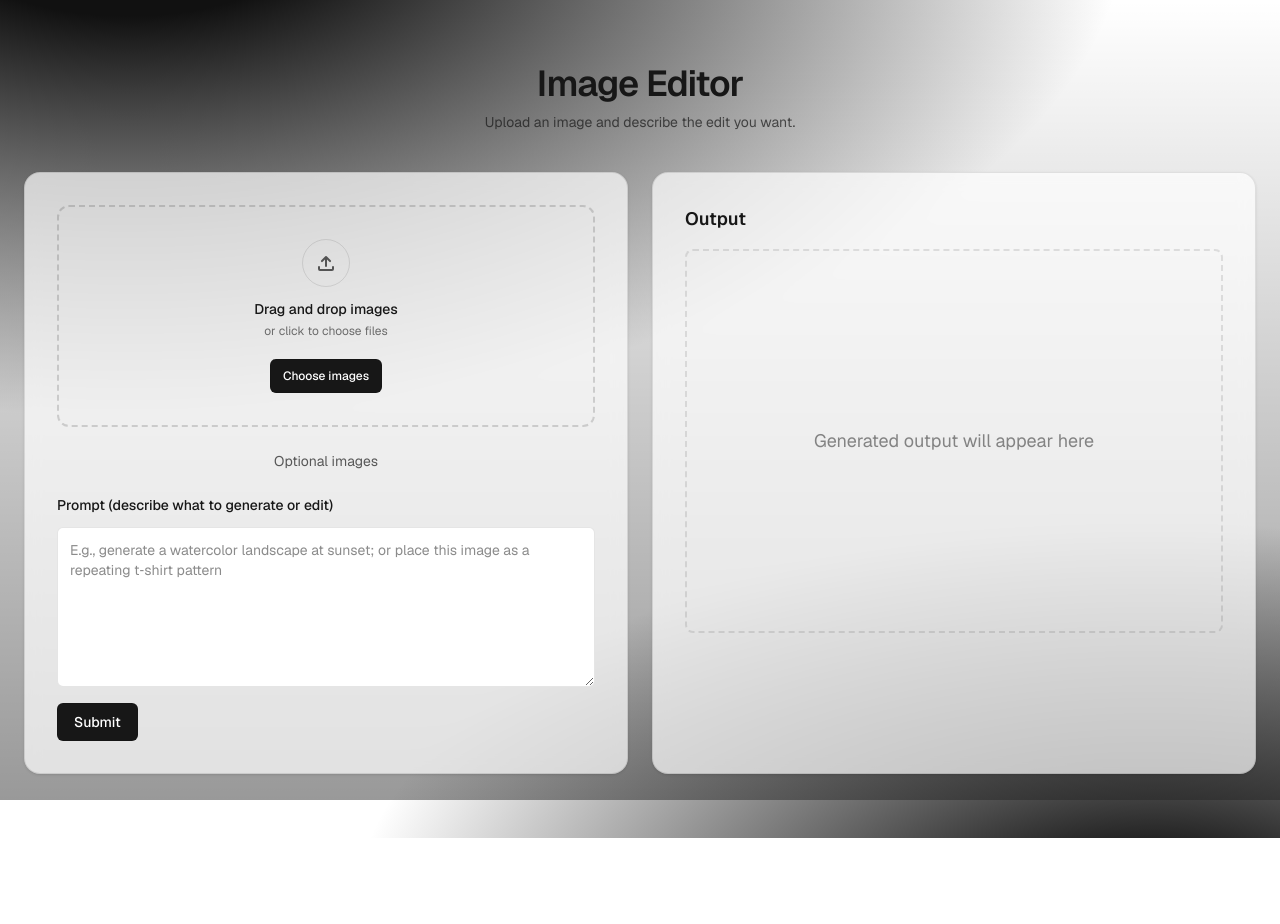
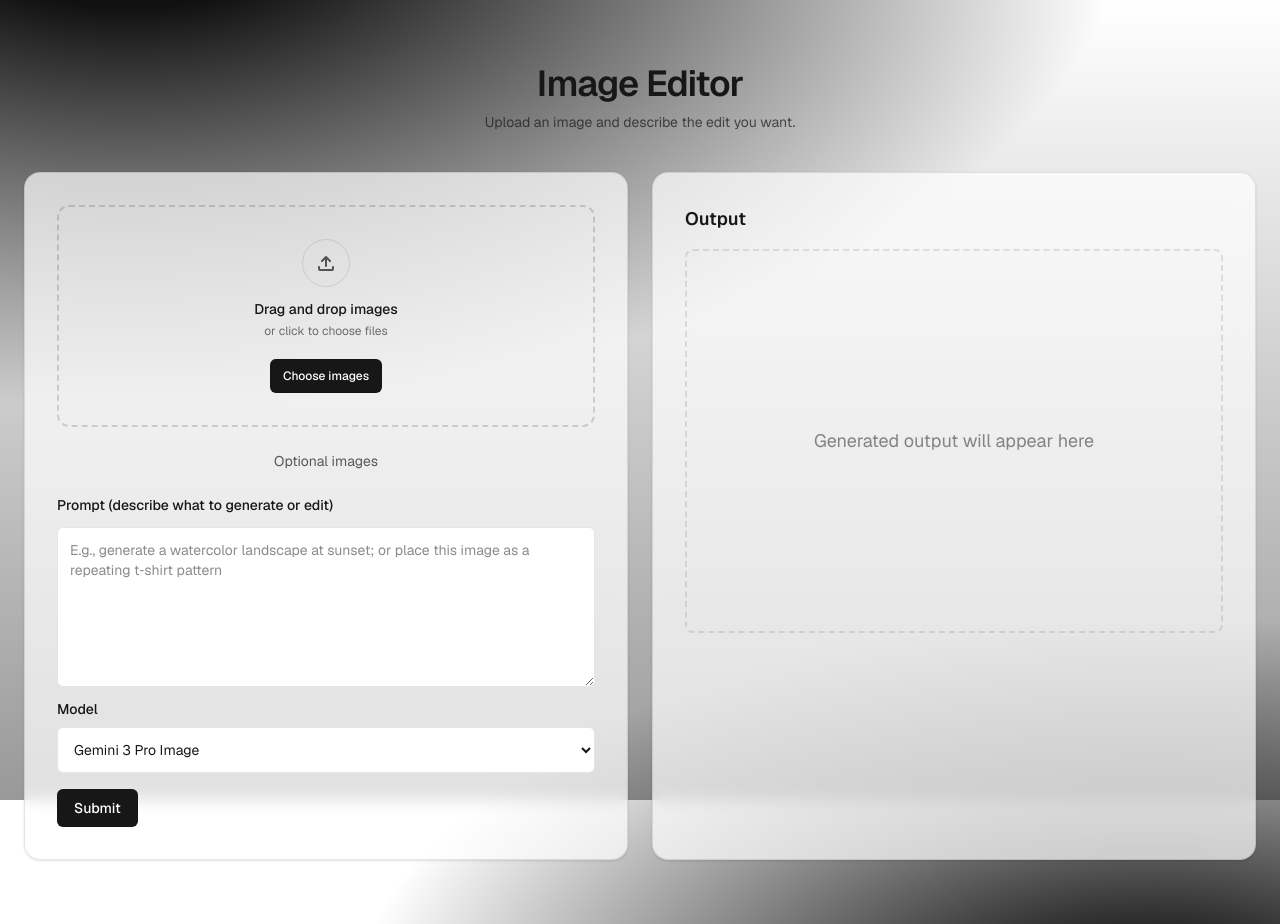
Before and after one commit to kenankomah/ai_app, a Next.js app: page / in a window 1280 px wide. Before the commit the page ends 838 px from the top, so only its background shows below. Built offline with nearby package versions, Linux system fonts and the light colour scheme.

Commit message:
Add Gemini image model selector (Nano Banana 2, 2.5 Flash, 3 Pro)
Wire FormData model field through /api/upload with an allowlist, and add a
Model dropdown on the upload form. Defaults to gemini-3-pro-image-preview to
match prior behavior.

```diff
--- a/src/app/api/upload/route.ts
+++ b/src/app/api/upload/route.ts
@@ -1,9 +1,20 @@
 import { NextRequest, NextResponse } from "next/server";
 import { GoogleGenAI } from "@google/genai";
+import {
+    DEFAULT_GEMINI_IMAGE_MODEL,
+    isAllowedGeminiImageModel,
+} from "@/lib/gemini-image-models";
 
 export async function POST(request: NextRequest) {
     try {
         const formData = await request.formData();
+        const modelPart = formData.get("model");
+        const modelIdRaw =
+            typeof modelPart === "string" ? modelPart.trim() : "";
+        const modelId = isAllowedGeminiImageModel(modelIdRaw)
+            ? modelIdRaw
+            : DEFAULT_GEMINI_IMAGE_MODEL;
+
         const promptPart = formData.get("prompt");
         const multiFileParts = formData.getAll("files");
         const singleFilePart = formData.get("file");
@@ -44,6 +55,7 @@ export async function POST(request: NextRequest) {
 
         // Log to server console
         console.log("Prompt:", effectivePrompt || "<none>");
+        console.log("Model:", modelId);
         console.log("Num images:", files.length);
         console.log("Total image bytes:", totalBytes);
 
@@ -81,8 +93,7 @@ export async function POST(request: NextRequest) {
         let response;
         try {
             response = await ai.models.generateContent({
-                // model: "gemini-2.5-flash-image-preview",
-                model: "gemini-3-pro-image-preview",
+                model: modelId,
                 contents,
             });
         } catch (err: unknown) {
--- a/src/components/UploadImage.tsx
+++ b/src/components/UploadImage.tsx
@@ -2,6 +2,11 @@
 
 import React, { useRef, useState } from "react";
 import Image from "next/image";
+import {
+    DEFAULT_GEMINI_IMAGE_MODEL,
+    GEMINI_IMAGE_MODEL_OPTIONS,
+    type GeminiImageModelId,
+} from "@/lib/gemini-image-models";
 
 type UploadImageProps = {
     onFileSelected?: (file: File) => void;
@@ -19,6 +24,9 @@ export default function UploadImage({ onFileSelected }: UploadImageProps) {
     const [submitSuccess, setSubmitSuccess] = useState<string | null>(null);
     const [resultImage, setResultImage] = useState<string | null>(null);
     const [isDragging, setIsDragging] = useState<boolean>(false);
+    const [modelId, setModelId] = useState<GeminiImageModelId>(
+        DEFAULT_GEMINI_IMAGE_MODEL
+    );
 
     const MAX_IMAGES = 10; // configurable
     const MAX_TOTAL_BYTES = 25 * 1024 * 1024; // 25MB total, configurable
@@ -147,6 +155,7 @@ export default function UploadImage({ onFileSelected }: UploadImageProps) {
                 if (selectedFiles[0]) body.append("file", selectedFiles[0]);
             }
             body.append("prompt", instructions);
+            body.append("model", modelId);
 
             const response = await fetch("/api/upload", {
                 method: "POST",
@@ -308,6 +317,31 @@ export default function UploadImage({ onFileSelected }: UploadImageProps) {
                                 placeholder="E.g., generate a watercolor landscape at sunset; or place this image as a repeating t‑shirt pattern"
                                 className="w-full min-h-40 rounded-md border border-black/10 dark:border-white/20 bg-background text-foreground p-3 text-sm placeholder:text-foreground/50 focus:outline-none focus:ring-2 focus:ring-black/10 dark:focus:ring-white/20"
                             />
+                            <div className="flex flex-col gap-2">
+                                <label
+                                    htmlFor="gemini-model"
+                                    className="text-sm font-medium"
+                                >
+                                    Model
+                                </label>
+                                <select
+                                    id="gemini-model"
+                                    value={modelId}
+                                    onChange={(e) =>
+                                        setModelId(
+                                            e.target
+                                                .value as GeminiImageModelId
+                                        )
+                                    }
+                                    className="w-full rounded-md border border-black/10 dark:border-white/20 bg-background text-foreground p-3 text-sm focus:outline-none focus:ring-2 focus:ring-black/10 dark:focus:ring-white/20"
+                                >
+                                    {GEMINI_IMAGE_MODEL_OPTIONS.map((opt) => (
+                                        <option key={opt.id} value={opt.id}>
+                                            {opt.label}
+                                        </option>
+                                    ))}
+                                </select>
+                            </div>
                             <div className="flex items-center gap-3 pt-1">
                                 <button
                                     type="submit"
--- /dev/null
+++ b/src/lib/gemini-image-models.ts
@@ -0,0 +1,29 @@
+export const GEMINI_IMAGE_MODEL_OPTIONS = [
+    {
+        id: "gemini-3.1-flash-image-preview",
+        label: "Nano Banana 2 (3.1 Flash, latest)",
+    },
+    {
+        id: "gemini-2.5-flash-image",
+        label: "Nano Banana (2.5 Flash, stable)",
+    },
+    {
+        id: "gemini-3-pro-image-preview",
+        label: "Gemini 3 Pro Image",
+    },
+] as const;
+
+export type GeminiImageModelId = (typeof GEMINI_IMAGE_MODEL_OPTIONS)[number]["id"];
+
+export const DEFAULT_GEMINI_IMAGE_MODEL: GeminiImageModelId =
+    "gemini-3-pro-image-preview";
+
+const ALLOWED = new Set<string>(
+    GEMINI_IMAGE_MODEL_OPTIONS.map((o) => o.id)
+);
+
+export function isAllowedGeminiImageModel(
+    id: string | null | undefined
+): id is GeminiImageModelId {
+    return typeof id === "string" && ALLOWED.has(id);
+}
```
